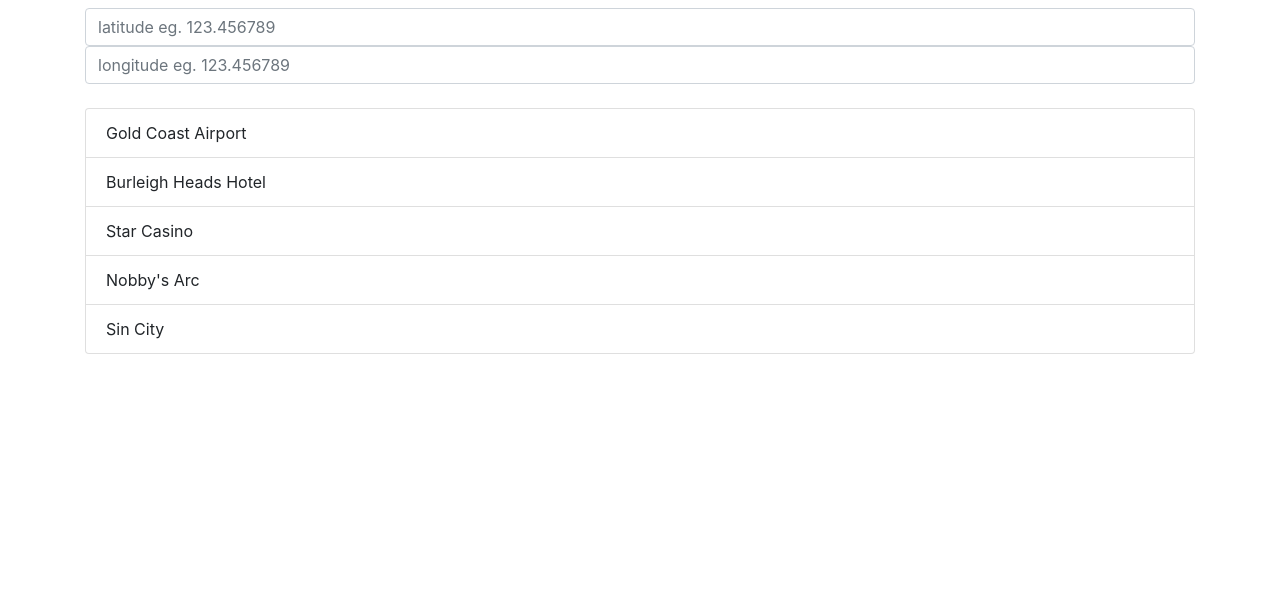
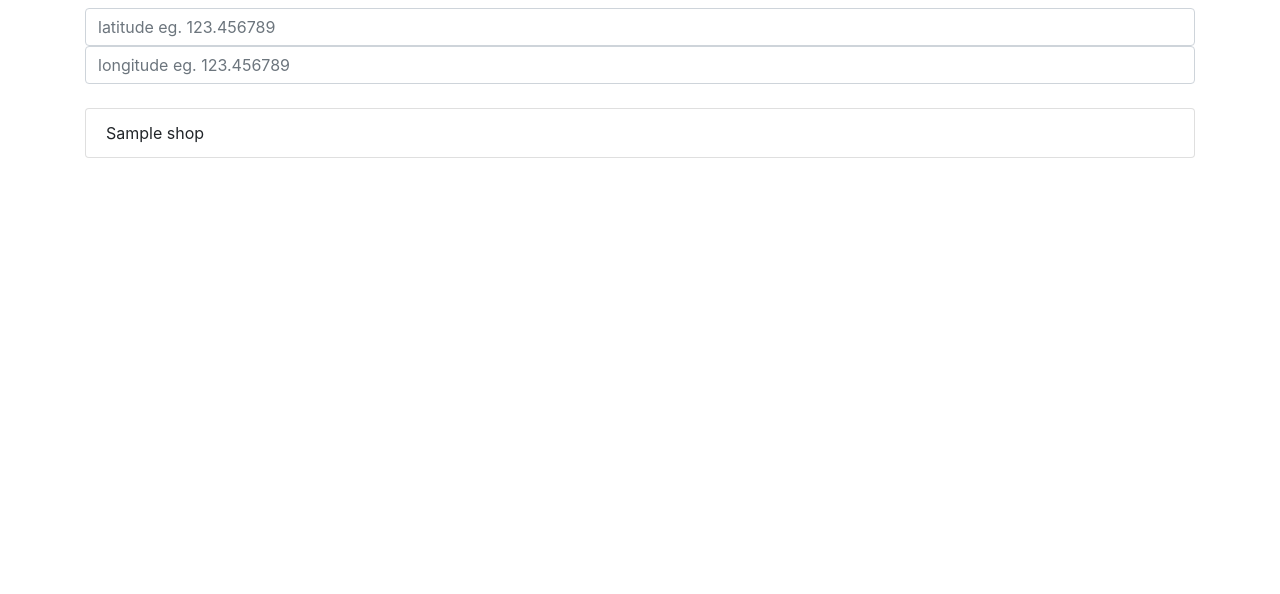
Before and after one commit to arnvscott/findmyshops, a Python web app: template nearbyshops/shops/templates/shops/index.html in a window 1280 px wide. Shown: the top 594 px of the page. Run offline with Jinja, Linux system fonts and the light colour scheme; the template is opened without the code that fills it: most values are stand-ins (such as "Sample title", 1, 10 or a date in 2020); some libraries are stand-ins or nearby versions.

Commit message:
updated shops app index.html to get shops from the database

```diff
--- a/nearbyshops/shops/templates/shops/index.html
+++ b/nearbyshops/shops/templates/shops/index.html
@@ -29,11 +29,9 @@
             <div class="row mt-4">
                 <div class="col overflow-auto">
                     <ul class="list-group">
-                        <li class="list-group-item">Gold Coast Airport</li>
-                        <li class="list-group-item">Burleigh Heads Hotel</li>
-                        <li class="list-group-item">Star Casino</li>
-                        <li class="list-group-item">Nobby's Arc</li>
-                        <li class="list-group-item">Sin City </li>
+                        {% for shop in shops %}
+                            <li class="list-group-item">{{shop}}</li>
+                        {% endfor %}
                     </ul>
                 </div>
             </div>
--- a/nearbyshops/shops/views.py
+++ b/nearbyshops/shops/views.py
@@ -1,7 +1,10 @@
 from django.shortcuts import render
 
+from shops.models import Shop
 # Create your views here.
 
 def index(request):
         context = {}
+        shops_list = Shop.objects.all()
+        context = {'shops' : shops_list}
         return render(request, 'shops/index.html', context)
```
